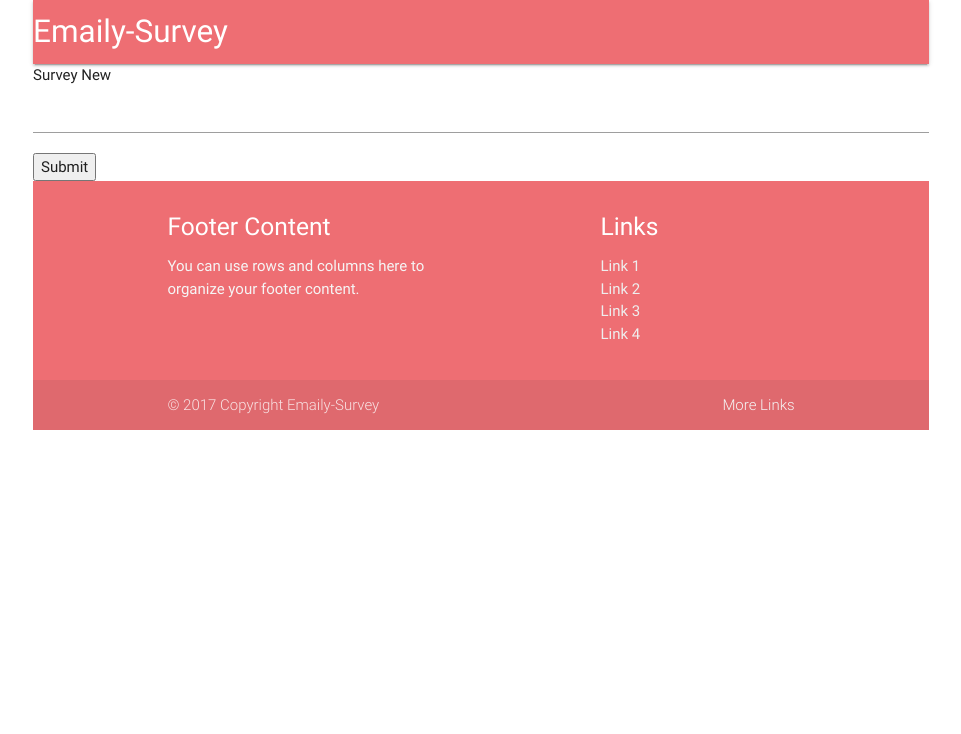
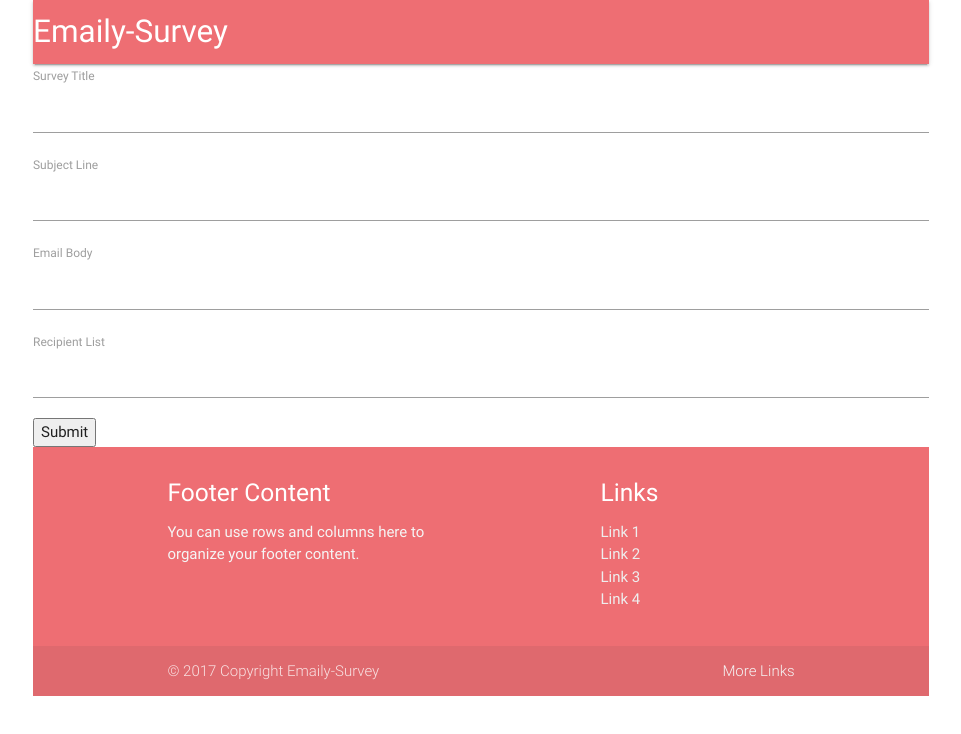
Before and after one commit to DavyCode/email_eApp, a React (Create React App) app in the folder client/: page /surveys/new in a window 1280 px wide. Shown: the top 734 px of the page, without its empty margins (159-1120 px from the left). Built offline with nearby package versions, Linux system fonts and the light colour scheme; no server answers.

Commit message:
custom field components

```diff
--- /dev/null
+++ b/client/src/components/surveys/SurveyField.js
@@ -0,0 +1,12 @@
+//survey form fields
+import React from 'react';
+
+
+export default ({ input, label }) => {
+  return (
+    <div>
+      <label >{label}</label>
+      <input {...input} />
+    </div>
+  )
+};
--- a/client/src/components/surveys/SurveyForm.js
+++ b/client/src/components/surveys/SurveyForm.js
@@ -1,15 +1,39 @@
 import React, { Component } from 'react';
 import { reduxForm, Field } from 'redux-form';
+import SurveyField from './SurveyField'
+
+
+
+const FIELDS = [
+  { label:"Survey Title", name:'surveyTitle' },
+  { label:"Subject Line", name:'subject' },
+  { label:"Email Body", name:'body' },
+  { label:"Recipient List", name:'emails' },
+];
 
 
 class SurveyForm extends  Component {
+  renderFields () {
+    return FIELDS.map(({ label, name }) => {
+      return (
+        <Field
+          key={name}
+          component={SurveyField}
+          type='text'
+          label={label}
+          name={name}
+        />
+      );
+    });
+  };
+
   render () {
     return (
       <div>
         <form
           onSubmit={this.props.handleSubmit(values => console.log(values))}
         >
-          <Field type='text' name='surveyTitle' component="input"/>
+          {this.renderFields()}
           <button type="submit">Submit</button>
         </form>
       </div>
--- a/client/src/components/surveys/SurveyNew.js
+++ b/client/src/components/surveys/SurveyNew.js
@@ -6,7 +6,6 @@
   render () {
     return (
     <div>
-      Survey New
       <SurveyForm />
     </div>
     )
```
